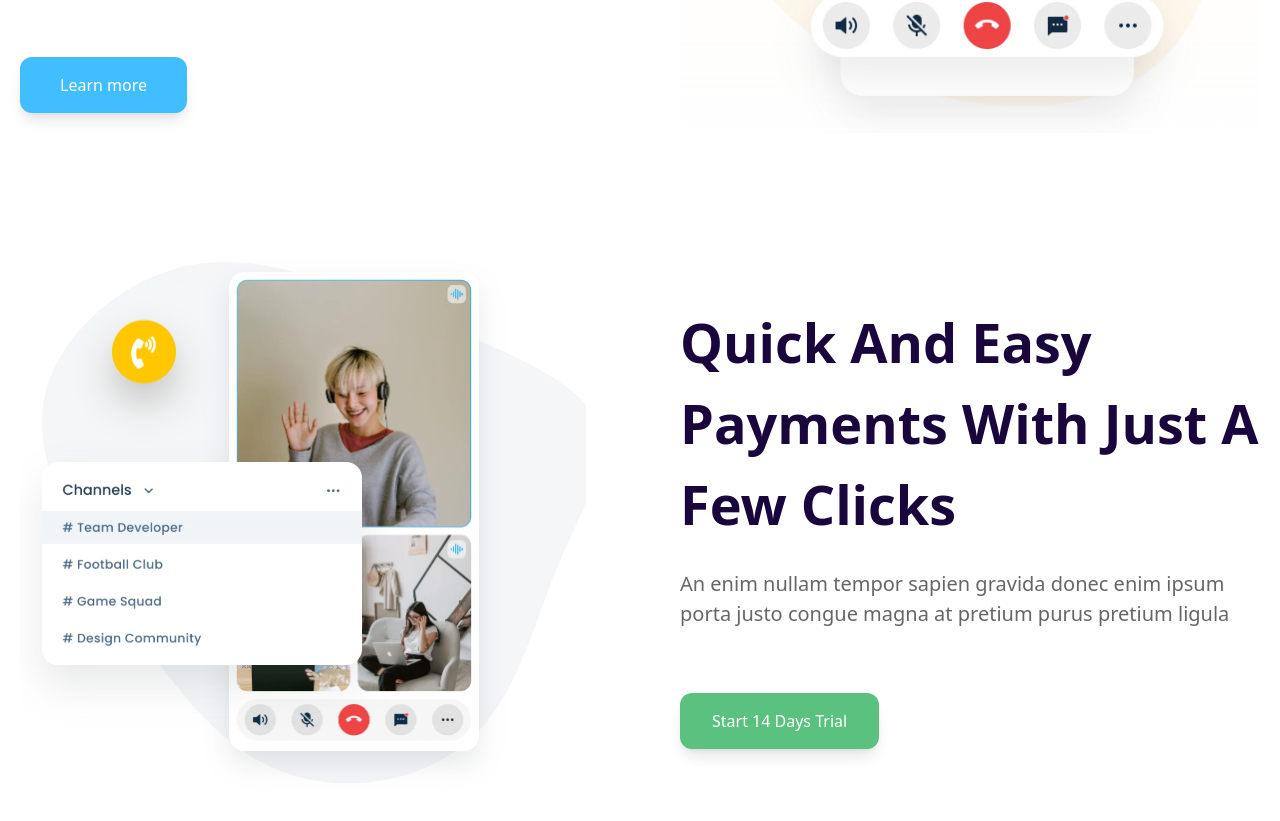
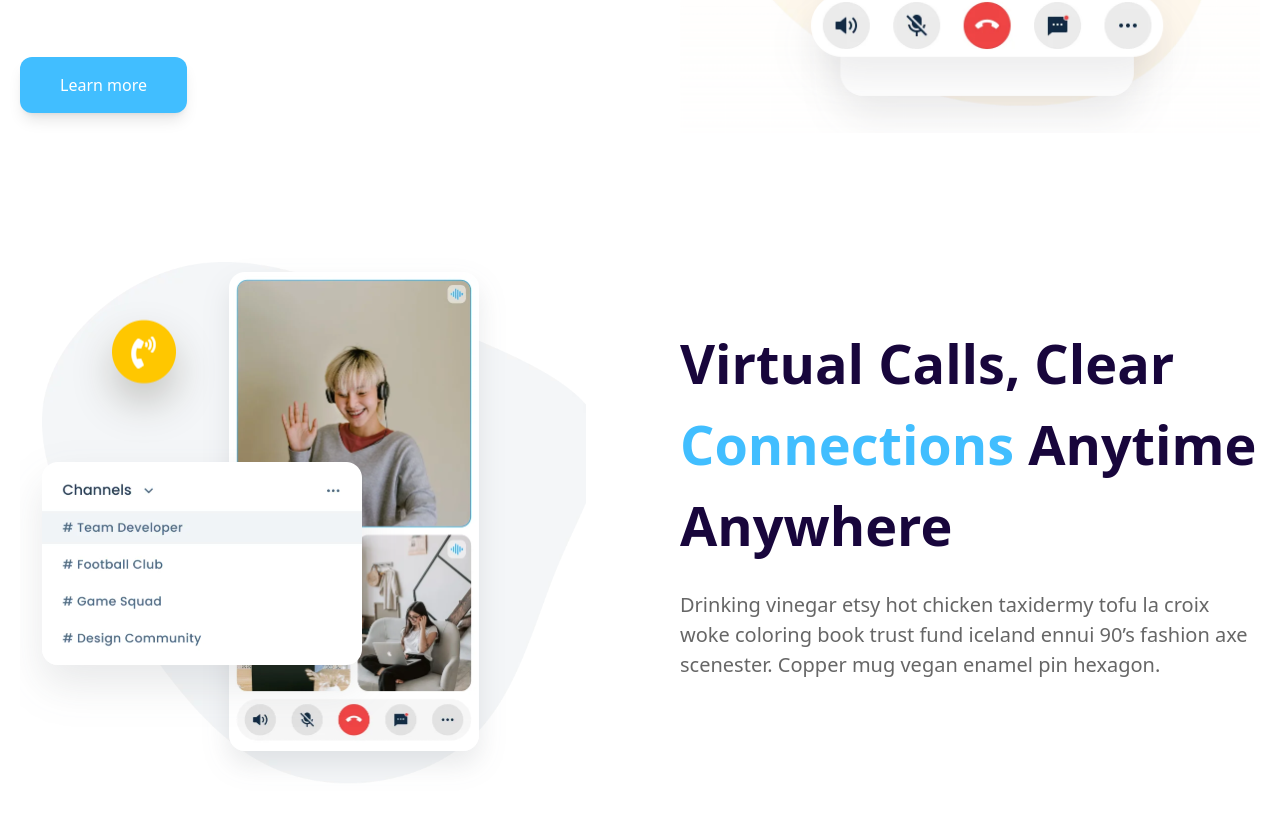
Before and after one commit to Champa-Roy/Mobile-App, a plain HTML site: page index.html in a window 1280 px wide. Shown: the part 1024-1845 px from the top of the page. Drawn offline with nearby package versions, Linux system fonts and the light colour scheme.

Commit message:
virtual calls section done

```diff
--- a/index.html
+++ b/index.html
@@ -12,7 +12,8 @@
     <section class=" py-4 sticky top-0 bg-white z-50 shadow-lg">
         <div class="flex justify-between items-center container mx-auto">
             <div>
-                <img class="w-40 mx-4" src="https://pagebolt.uicore.co/mobile-app/wp-content/uploads/sites/5/2023/03/pagebolt-logo.webp"
+                <img class="w-40 mx-4"
+                    src="https://pagebolt.uicore.co/mobile-app/wp-content/uploads/sites/5/2023/03/pagebolt-logo.webp"
                     alt="">
             </div>
             <div class="hidden lg:flex gap-5 text-[#332C5C] font-medium  text-lg">
@@ -23,22 +24,27 @@
             </div>
             <div class="flex items-center gap-20">
                 <a class="hover:text-[#41beff] hover:underline" href="">Login</a>
-                <button class="bg-[#e9f5fd] text-[#18063C] px-8 py-3 rounded-md hover:bg-[#41beff]  hover:text-[white] mx-4">Get The App</button>
+                <button
+                    class="bg-[#e9f5fd] text-[#18063C] px-8 py-3 rounded-md hover:bg-[#41beff]  hover:text-[white] mx-4">Get
+                    The App</button>
             </div>
         </div>
     </section>
     <section class="flex flex-col-reverse lg:flex-row justify-between items-center gap-20 container mx-auto py-4 p-5">
         <div class="flex-1">
-             <h2 class="text-[36px] lg:text-[54px] xl:text[64px] md:text-[42px] text-[#18063C] font-bold">Connect with the world, one
+            <h2 class="text-[36px] lg:text-[54px] xl:text[64px] md:text-[42px] text-[#18063C] font-bold">Connect with
+                the world, one
                 <span class="text-[#41beff]">Call ata Time .</span>
             </h2>
             <p class="text-[20px] text-[#404040CC] mt-3 lg:mt-6 mb-6 lg:mb-12">
-               Say goodbye to expensive international call rates and poor connection with PageBolt cutting-edge technology</p>
+                Say goodbye to expensive international call rates and poor connection with PageBolt cutting-edge
+                technology</p>
 
         </div>
         <div class="flex-1 flex  justify-center">
             <img class="object-contain mt-10"
-                src="https://pagebolt.uicore.co/mobile-app/wp-content/uploads/sites/5/2023/03/Mobile-App-Hero-Image.webp" alt="">
+                src="https://pagebolt.uicore.co/mobile-app/wp-content/uploads/sites/5/2023/03/Mobile-App-Hero-Image.webp"
+                alt="">
         </div>
     </section>
 
@@ -46,11 +52,15 @@
     <section
         class="flex flex-col-reverse lg:flex-row justify-between items-center gap-20 container mx-auto py-4 p-5 mt-16">
         <div class="flex-1">
-            <h2 class="text-[36px] lg:text-[54px] xl:text[64px] md:text-[42px] text-[#18063C] font-bold"> <span class="text-[#41beff]">Revolutionize</span> your communication with PageBolt</h2>
-            <p class="text-[20px] text-[#404040CC] mt-3 lg:mt-6 mb-6 lg:mb-12">Say goodbye to dropped calls and poor connections. PageBolt utilizes cutting-edge technology to provide you with the best call experience possible.”
+            <h2 class="text-[36px] lg:text-[54px] xl:text[64px] md:text-[42px] text-[#18063C] font-bold"> <span
+                    class="text-[#41beff]">Revolutionize</span> your communication with PageBolt</h2>
+            <p class="text-[20px] text-[#404040CC] mt-3 lg:mt-6 mb-6 lg:mb-12">Say goodbye to dropped calls and poor
+                connections. PageBolt utilizes cutting-edge technology to provide you with the best call experience
+                possible.”
             </p>
             <button
-                class="bg-[#41beff] text-white px-10 py-4 rounded-xl hover:bg-[#41beff] mt-4 transition-all duration-300 shadow-lg">Learn more</button>
+                class="bg-[#41beff] text-white px-10 py-4 rounded-xl hover:bg-[#41beff] mt-4 transition-all duration-300 shadow-lg">Learn
+                more</button>
         </div>
         <div class="flex-1">
             <img src="./image/Screenshot 2026-03-27 161837.png" alt="">
@@ -61,14 +71,11 @@
             <img src="./image/Screenshot 2026-03-27 161525.png" alt="">
         </div>
         <div class="flex-1">
-            <h2 class="text-[36px] lg:text-[54px] xl:text[64px] md:text-[42px] text-[#18063C] font-bold">Quick And Easy
-                Payments With Just A Few Clicks</h2>
-            <p class="text-[20px] text-[#404040CC] mt-3 lg:mt-6 mb-6 lg:mb-12">An enim nullam tempor sapien gravida
-                donec enim ipsum porta justo congue magna at
-                pretium purus pretium ligula</p>
-            <button
-                class="bg-[#5bc17f] text-white px-8 py-4 rounded-xl hover:bg-[#3CAB66] mt-4 transition-all duration-300 shadow-lg">Start
-                14 Days Trial</button>
+            <h2 class="text-[36px] lg:text-[54px] xl:text[64px] md:text-[42px] text-[#18063C] font-bold">
+                Virtual Calls, Clear <span class="text-[#41beff]">Connections</span> Anytime Anywhere</h2>
+            <p class="text-[20px] text-[#404040CC] mt-3 lg:mt-6 mb-6 lg:mb-12">
+               Drinking vinegar etsy hot chicken taxidermy tofu la croix woke coloring book trust fund iceland ennui 90’s fashion axe scenester. Copper mug vegan enamel pin hexagon. </p>
+
         </div>
     </section>
     <!-- <section class="container mx-auto py-4 p-5 mt-20">
```
Lines whose indentation alone changed are shown as unchanged.
